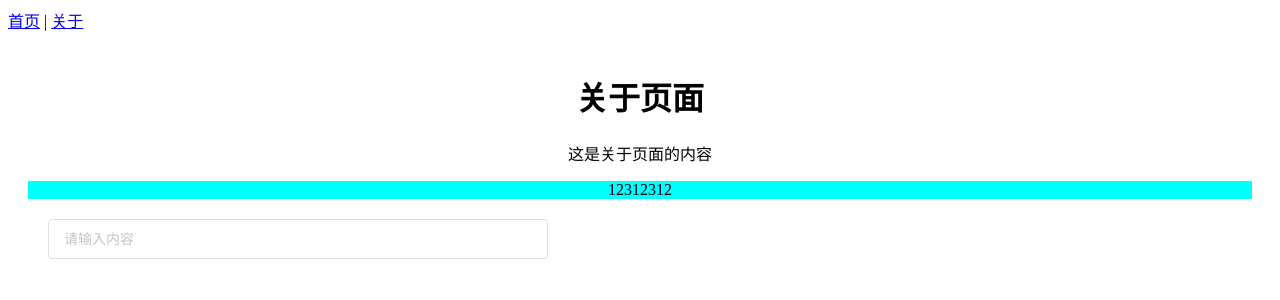
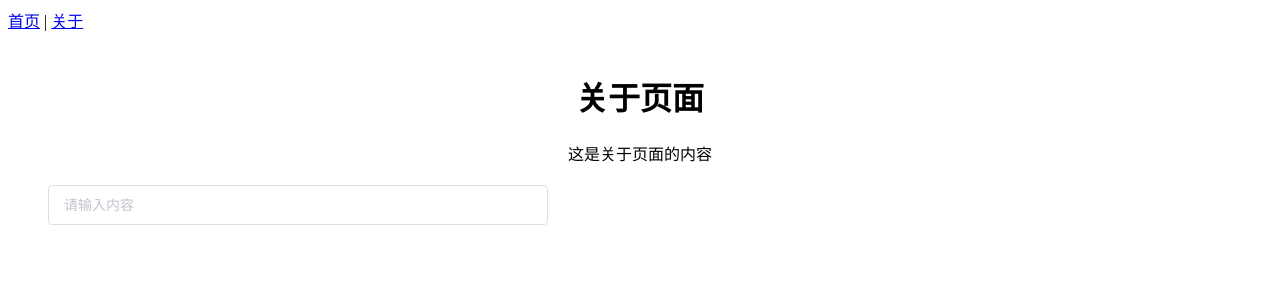
Before and after one commit to kakaxi666/vue_compare_test, a Vue app: page /about in a window 1280 px wide. Shown: the top 300 px of the page. Built offline with nearby package versions, Linux system fonts and the light colour scheme.

Commit message:
删除文本

```diff
--- a/src/page/About.vue
+++ b/src/page/About.vue
@@ -2,7 +2,9 @@
   <div class="about">
     <h1>关于页面</h1>
     <p>这是关于页面的内容</p>
-    <div class="myDiv">12312312</div>
+  <!--
+      删除了页面上的一段文本
+  -->
     <!-- 新增测试表单 -->
     <el-form class="form">
       <el-form-item>
```
